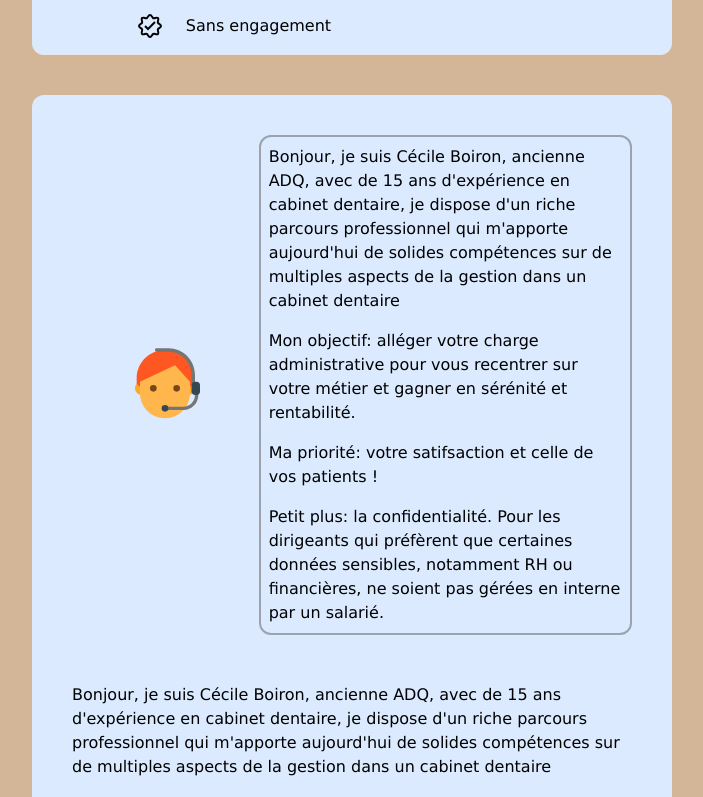
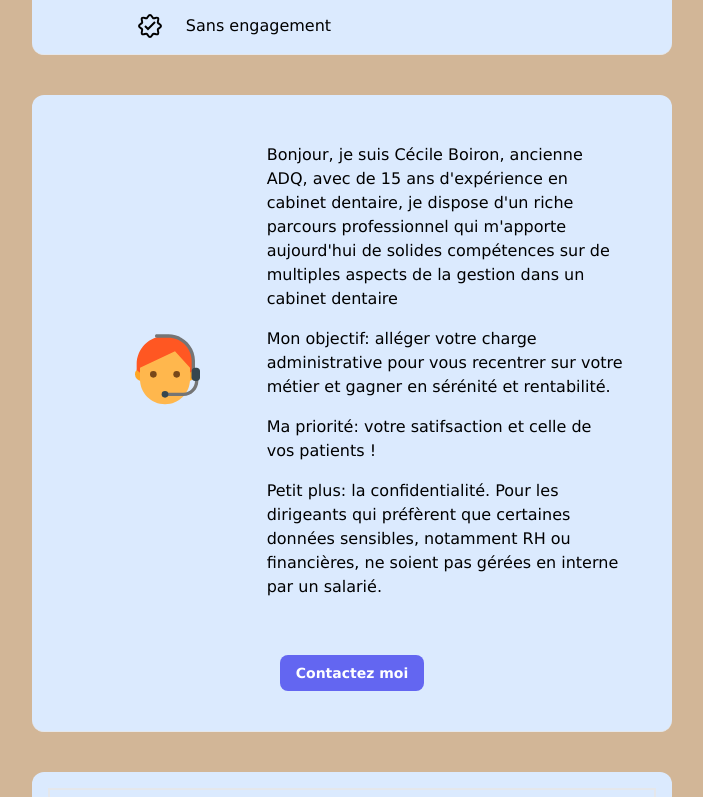
Before and after one commit to YannickMath/office_manager, a Next.js app: page / in a window 1280 px wide. Shown: the part 680-1477 px from the top of the page, without its empty margins (288-991 px from the left). Built offline with nearby package versions, Linux system fonts and the light colour scheme.

Commit message:
fix: wording and files naming update

```diff
--- a/src/app/components/welcome/welcome.tsx
+++ b/src/app/components/welcome/welcome.tsx
@@ -1,20 +1,21 @@
 import React from "react";
-import Intro from "./welcome_components/pourquoi";
-import MiniCV from "./welcome_components/miniCV";
+
 import Prestations from "./welcome_components/prestations";
-import TitreJob from "./welcome_components/titreJob";
+import Cv from "./welcome_components/cv";
+import Banner from "./welcome_components/banner";
+import Pourquoi from "./welcome_components/pourquoi";
 
 export default function Welcome(): JSX.Element {
   return (
     <div className="flex flex-col w-full h-full justify-center items-center gap-10">
       <div className="w-full">
-        <TitreJob />
+        <Banner />
       </div>
       <div className="flex w-full justify-center">
-        <Intro />
+        <Pourquoi />
       </div>
       <div className="flex w-full justify-center">
-        <MiniCV />
+        <Cv />
       </div>
       <div className="flex w-full justify-center mb-10">
         <Prestations />
--- a/src/app/components/welcome/welcome_components/titreJob.tsx
+++ b/src/app/components/welcome/welcome_components/banner.tsx
@@ -1,6 +1,6 @@
 import Titre from "../../shared/titre";
 
-export default function TitreJob(): JSX.Element {
+export default function Banner(): JSX.Element {
   const title = "OFFICE MANAGER INDEPENDANT";
   const description =
     "Collaborateur externe pour la gestion et le développement de votre cabinet dentaire";
--- a/src/app/components/welcome/welcome_components/miniCV.tsx
+++ b/src/app/components/welcome/welcome_components/cv.tsx
@@ -2,7 +2,7 @@ import { FcAssistant } from "react-icons/fc";
 import Button from "../../shared/button";
 import CardContainer from "../../shared/cardContainer";
 
-export default function MiniCV(): JSX.Element {
+export default function Cv(): JSX.Element {
   const arrayBuilderItems = [
     {
       id: 1,
@@ -48,23 +48,18 @@ export default function MiniCV(): JSX.Element {
           <div className="flex justify-center  items-center w-1/3">
             <FcAssistant className="w-20 h-20" />
           </div>
-          <div className="flex flex-col items-start justify-center border-2 border-gray-400 rounded-xl text-l w-2/3 gap-4 p-2">
+          <div className="flex flex-col items-start justify-center rounded-xl text-l w-2/3 gap-4 p-2">
             <Items1 />
           </div>
         </div>
 
-        <div className="flex flex-col gap-10">
-          <div className="flex flex-col items-start justify-center gap-4">
-            <Items2 />
-          </div>
-          <div className="flex flex-row justify-center">
-            <Button
-              color="indigo"
-              label="Voir mes prestations"
-              url="/services"
-              size="normal"
-            />
-          </div>
+        <div className="flex flex-row justify-center">
+          <Button
+            color="indigo"
+            label="Contactez moi"
+            url="/contacts"
+            size="normal"
+          />
         </div>
       </div>
     </CardContainer>
```
